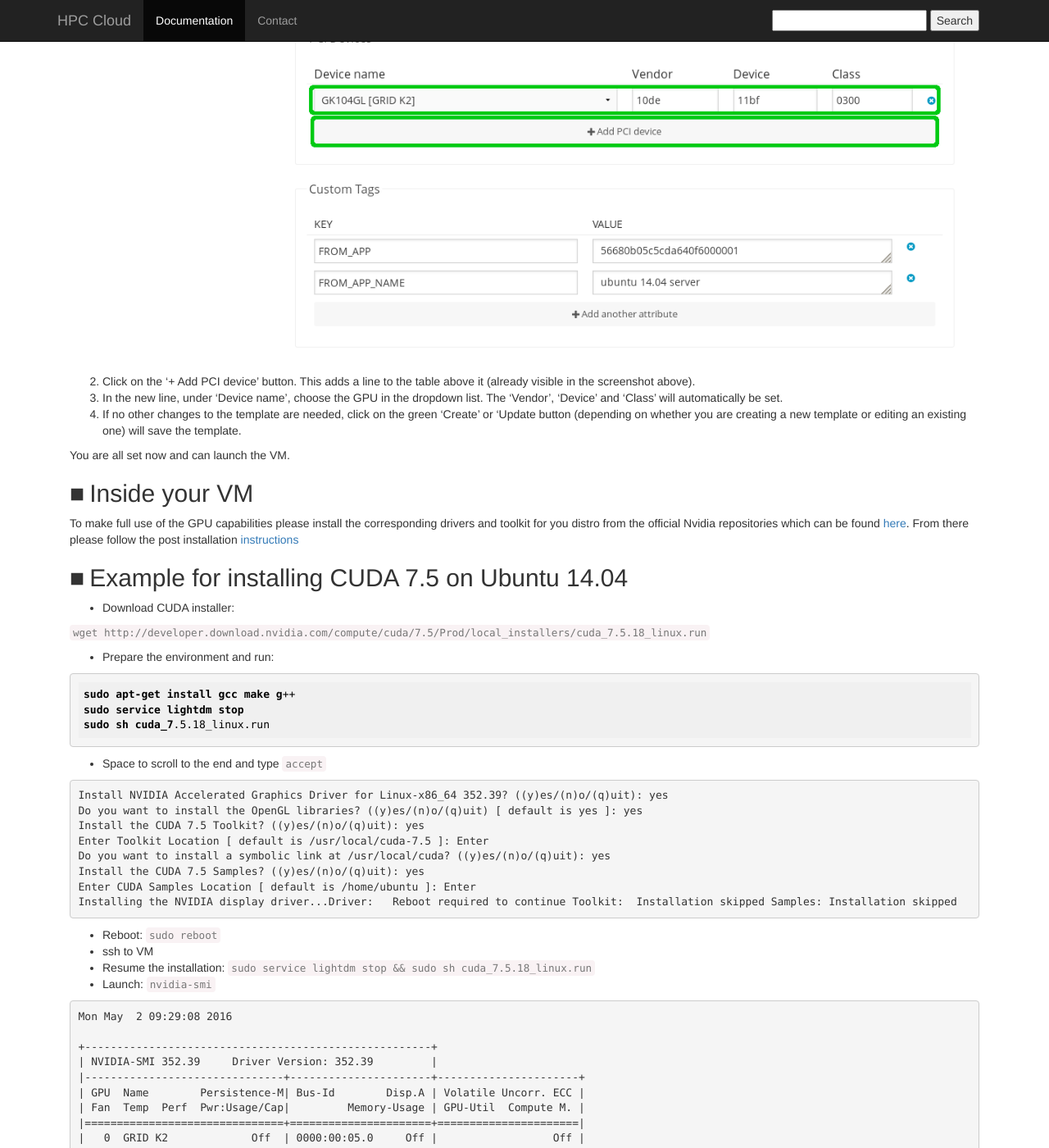
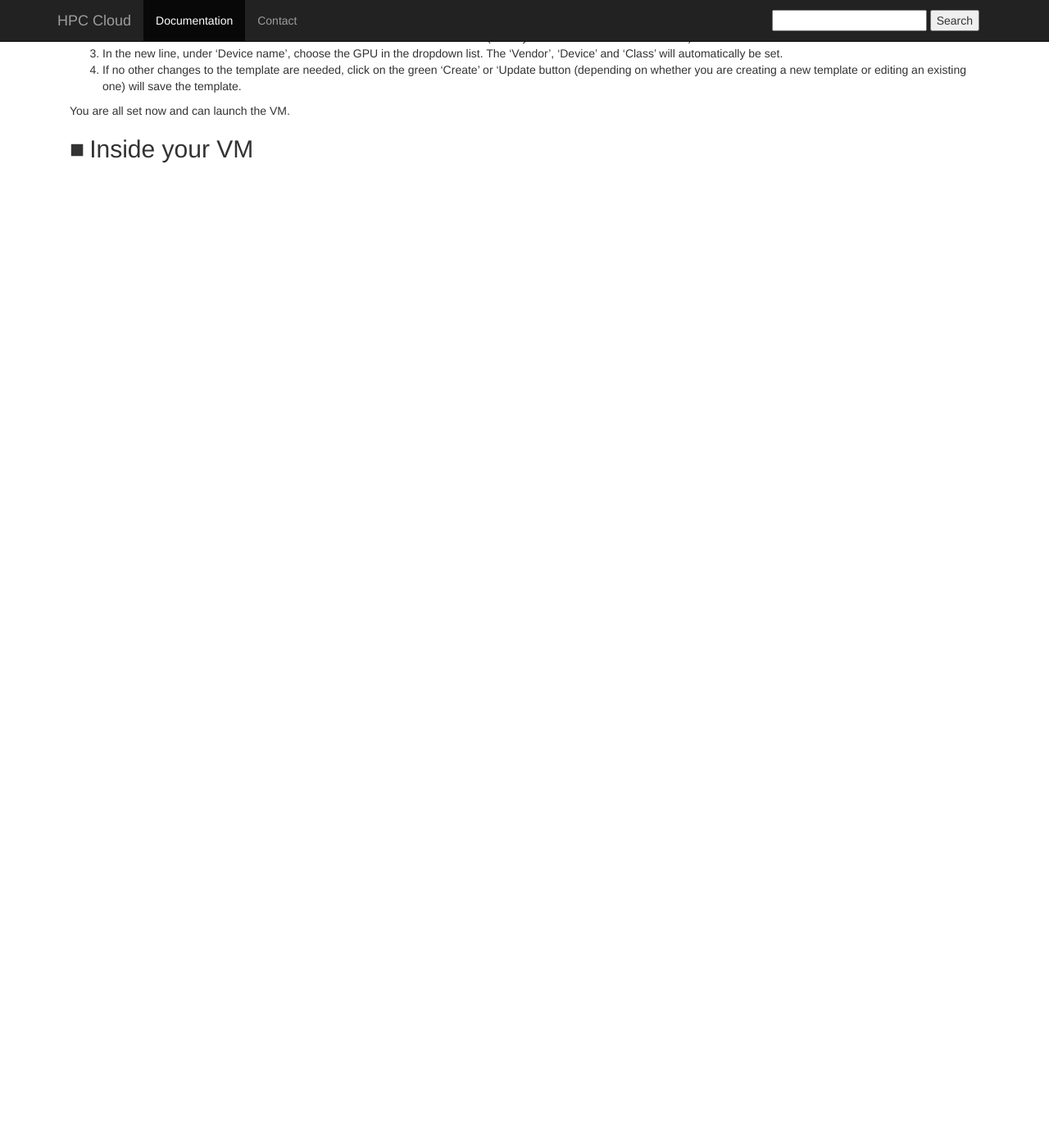
Before and after one commit to sara-nl/clouddocs, a Jekyll site: the page built from gpu-visualization.markdown, in a window 1280 px wide and 1400 px high, scrolled down 2670 px. Shown: the whole window at 82% size. Built offline with Jekyll 4.4.1, drawn with Linux system fonts in a browser that asks for light colours; nearby versions of some CDN libraries; after the commit the page ends 2918 px from its top, so only the background shows below that; some of the changed text lies outside the part shown.

Commit message:
First edit
Incemental edit, regular save

````diff
--- a/gpu-visualization.markdown
+++ b/gpu-visualization.markdown
@@ -25,19 +43,6 @@
 
 ![GPU import from appmarket](images/gpu/gpu_appliance_import.png)
 
-### Using an existing image
-
-When you already have an image that you want to use on the GPU nodes, you will have to create a clone in the correct datastore:
-
- 1. Go to 'Virtual Resources' > 'Images' for an overview of your images
- 2. Select the image you want to copy
- 3. Click on 'Clone' at the top right of the table with images.
- 4. Click on the 'Advanced options' button. This will show you a screen like this:
- ![Clone image to GPU datastore](images/gpu/gpu_clone_image.png)
- 5. Select the correct datastore 'images_ssd_gpu'
- 6. Optionally, change the name of the image
- 7. Click the 'Clone' button
- 8. Optionally, you can now delete the old image. This is not necessary, but note that changes in one image will not affect the other!
 
 ## Adding a GPU device to your VM
 
@@ -58,99 +63,3 @@
 You are all set now and can launch the VM.
 
 ## Inside your VM
-
-To make full use of the GPU capabilities please install the corresponding drivers and toolkit for you distro from the official Nvidia repositories which can be found [here](https://developer.nvidia.com/cuda-downloads). From there please follow the post installation [instructions](http://docs.nvidia.com/cuda/cuda-installation-guide-linux/#package-manager-installation)
-
-## Example for installing CUDA 7.5 on Ubuntu 14.04
-
-* Download CUDA installer:
-
-```wget http://developer.download.nvidia.com/compute/cuda/7.5/Prod/local_installers/cuda_7.5.18_linux.run```
-
-* Prepare the environment and run:
-
-```bash
-sudo apt-get install gcc make g++
-sudo service lightdm stop
-sudo sh cuda_7.5.18_linux.run
-```
-
-* Space to scroll to the end and type `accept`
-<pre>
-Install NVIDIA Accelerated Graphics Driver for Linux-x86_64 352.39? ((y)es/(n)o/(q)uit): yes
-Do you want to install the OpenGL libraries? ((y)es/(n)o/(q)uit) [ default is yes ]: yes
-Install the CUDA 7.5 Toolkit? ((y)es/(n)o/(q)uit): yes
-Enter Toolkit Location [ default is /usr/local/cuda-7.5 ]: Enter
-Do you want to install a symbolic link at /usr/local/cuda? ((y)es/(n)o/(q)uit): yes
-Install the CUDA 7.5 Samples? ((y)es/(n)o/(q)uit): yes
-Enter CUDA Samples Location [ default is /home/ubuntu ]: Enter
-Installing the NVIDIA display driver...Driver:   Reboot required to continue Toolkit:  Installation skipped Samples: Installation skipped
-</pre>
-
-* Reboot: ```sudo reboot```
-* ssh to VM
-* Resume the installation: `sudo service lightdm stop && sudo sh cuda_7.5.18_linux.run`
-* Launch: `nvidia-smi`
-
-<pre>
-Mon May  2 09:29:08 2016
-
-+------------------------------------------------------+
-| NVIDIA-SMI 352.39     Driver Version: 352.39         |
-|-------------------------------+----------------------+----------------------+
-| GPU  Name        Persistence-M| Bus-Id        Disp.A | Volatile Uncorr. ECC |
-| Fan  Temp  Perf  Pwr:Usage/Cap|         Memory-Usage | GPU-Util  Compute M. |
-|===============================+======================+======================|
-|   0  GRID K2             Off  | 0000:00:05.0     Off |                  Off |
-| N/A   24C    P0    43W / 117W |     11MiB /  4095MiB |      0%      Default |
-+-------------------------------+----------------------+----------------------+
-|   1  GRID K2             Off  | 0000:00:06.0     Off |                  Off |
-| N/A   27C    P0    37W / 117W |     11MiB /  4095MiB |      0%      Default |
-+-------------------------------+----------------------+----------------------+
-
-+-----------------------------------------------------------------------------+
-| Processes:                                                       GPU Memory |
-|  GPU       PID  Type  Process name                               Usage      |
-|=============================================================================|
-|  No running processes found                                                 |
-+-----------------------------------------------------------------------------+
-
-</pre>
-
->**NOTE:**
->
->Don't forget to add the libaries and binaries paths to your environment, like:
-> - `export PATH=$PATH:/usr/local/cuda-7.5/bin`
-> - `export LD_LIBRARY_PATH=$LD_LIBRARY_PATH:/usr/local/cuda-7.5/lib64`
-
-
-### Running a Hello World
-
-* Download, uncompress and compile NVidia's Hello World example:
-```bash
-wget http://developer.download.nvidia.com/compute/developertrainingmaterials/samples/cuda_c/HelloWorld.zip
-unzip HelloWorld.zip
-nvcc hello.cu
-```
-
-* Run the compiled program, which if the compilation succeeded will be called `a.out`:
-```bash
-./a.out
-```
- That yields the output:
-
- <pre>
-$ ./a.out
-H
-E
-L
-L
-O
-
-W
-O
-R
-L
-D
-!
- </pre>
````
Also changed, not shown: other parts of gpu-visualization.markdown (+19 -1 lines).
